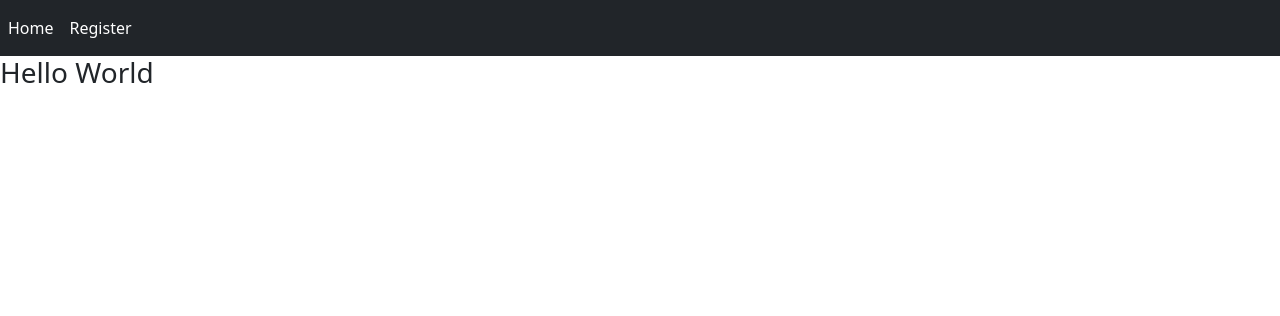
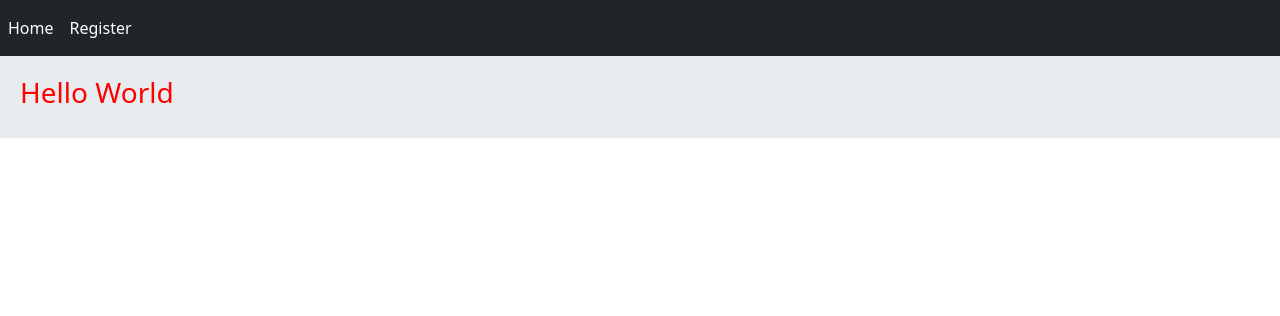
Before and after one commit to Mehdipoladrag/Ecommerce, a Django app: page / in a window 1280 px wide. Shown: the top 316 px of the page. Run offline with Django 5.2, Linux system fonts and the light colour scheme.

Commit message:
Static Files(10)

```diff
--- /dev/null
+++ b/config/home/static/home/css/style.css
@@ -0,0 +1,3 @@
+h3 {
+    color : red;
+}
--- a/config/home/templates/home/home.html
+++ b/config/home/templates/home/home.html
@@ -1,4 +1,6 @@
 {% extends "base.html" %}
+{% load static %}
+{% block extra_headers %}<link rel="stylesheet" href="{% static 'home/css/style.css' %}">{% endblock %}
 {% block content %}
   <h3>Hello World</h3>
 {% endblock %}
--- /dev/null
+++ b/config/static/css/base_styles.css
@@ -0,0 +1,5 @@
+.jumbotron {
+    padding: 20px;
+    margin-bottom: 20px;
+    background-color: #e9ecef;
+}
--- a/config/templates/base.html
+++ b/config/templates/base.html
@@ -1,3 +1,4 @@
+{% load static %}
 <!DOCTYPE html>
 <html>
   <head>
@@ -7,18 +8,12 @@
     <link href="https://cdn.jsdelivr.net/npm/bootstrap@5.1.3/dist/css/bootstrap.min.css" rel="stylesheet">
     <meta name="description" content="">
     <meta name="viewport" content="width=device-width, initial-scale=1">
-    <style>
-      .jumbotron {
-        padding: 20px;
-        padding-left: 130px;
-        margin-bottom: 20px;
-        background-color: red;
-      }
-    </style>
+    <link rel="stylesheet" href="{% static 'css/base_styles.css' %}">
+      {% block extra_headers %} {% endblock %}
   </head>
   <body>
     {% include "include/navbar.html" %}
-    <div class=".jumbotron">
+    <div class="jumbotron">
       {% include "include/messages.html" %}
       {% block content %}{% endblock %}
     </div>
```
Also changed, not shown: config/config/settings.py (+5 -8 lines).
